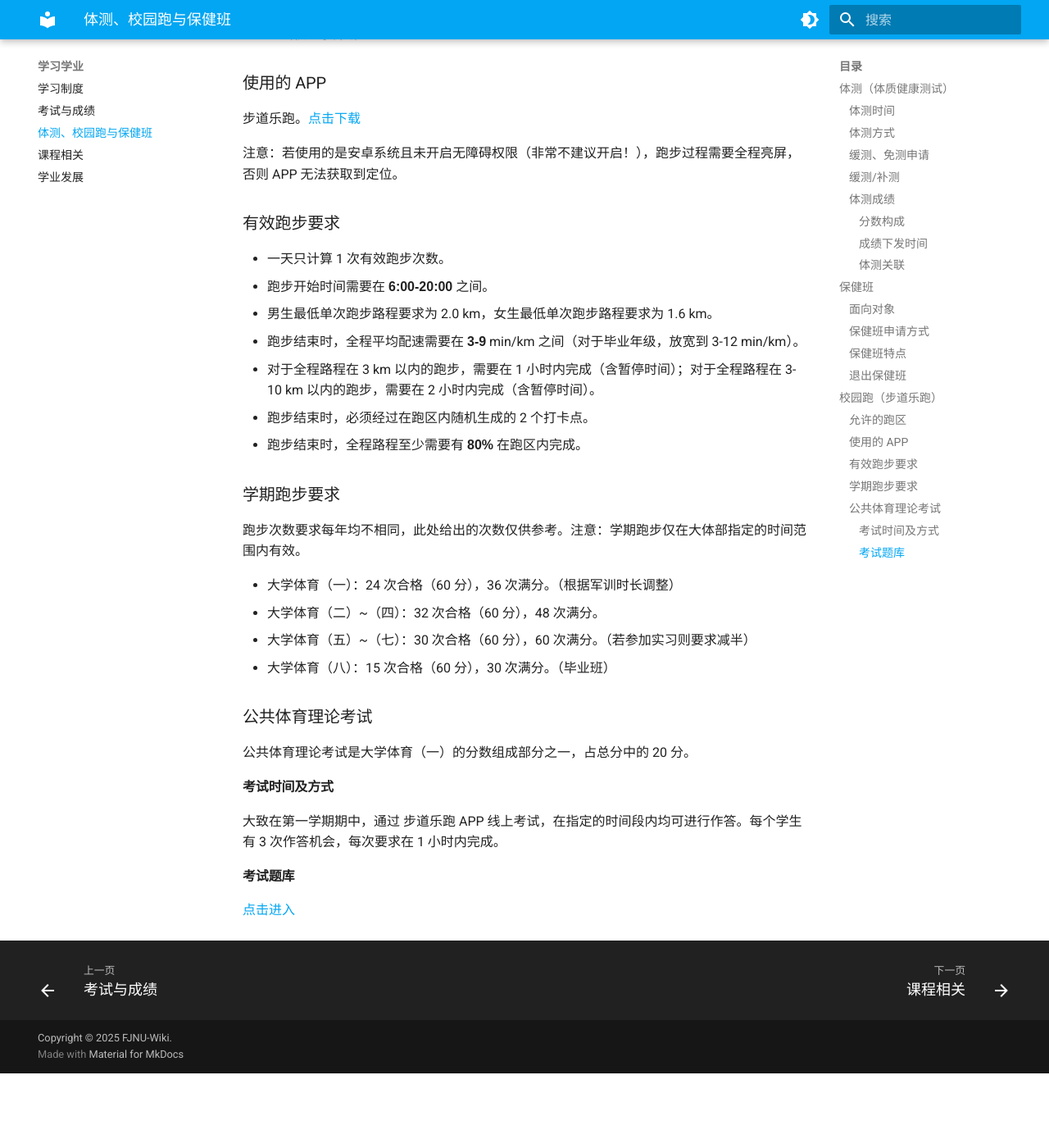
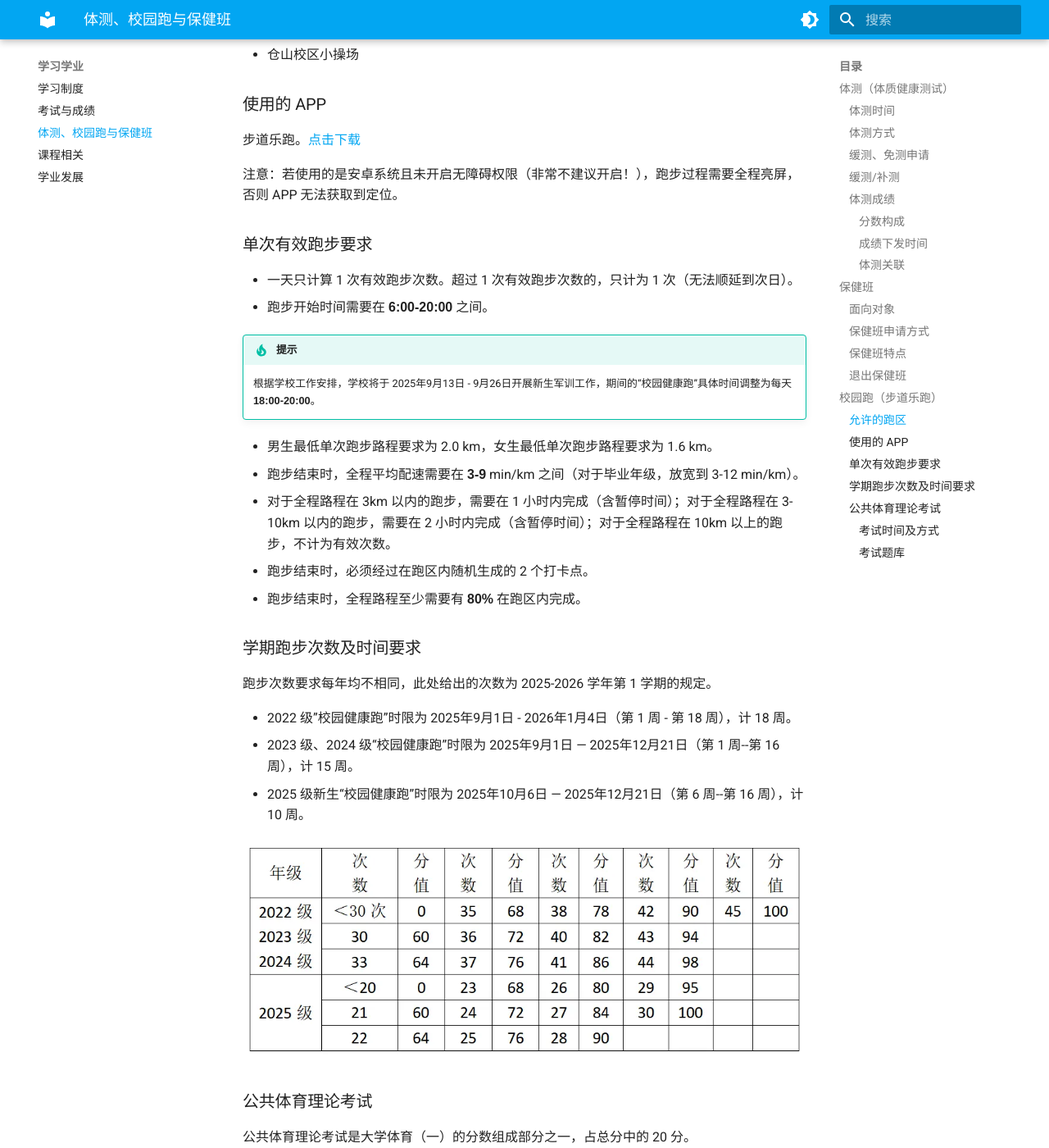
Before and after one commit to kanerty/FJNU-Wiki, an MkDocs documentation site: the page built from docs/study/physical-fitness.md, in a window 1280 px wide and 1400 px high, scrolled down 4160 px. Shown: the whole window at 82% size. Built offline with MkDocs 1.6.1 and Material for MkDocs 9.7.7, drawn with Linux system fonts in a browser that asks for light colours; comment, search, counter and statistics services are not loaded; before the commit the page ends 5469 px from its top, so only the background shows below that; some of the changed text lies outside the part shown.

Commit message:
update(study\\physical-fitness\*): 更新校园跑内容

```diff
--- a/docs/study/physical-fitness.md
+++ b/docs/study/physical-fitness.md
@@ -115,7 +115,7 @@
 
 ## 校园跑（步道乐跑） {#campus-running}
 
-步道乐跑为本校《大学体育》课程的考核形式之一，在大学体育（一）\~（四）中占比为 20 分，在大学体育（五）\~（八）中占比为 100 分（选择线上课程的除外）。
+步道乐跑为本校《大学体育》课程的考核形式之一，在大学体育（一）\~（四）中占比为 20 分，在大学体育（五）\~（八）中占比为 100 分（选择线上课程的除外）。全校非体育专业本科学生均需参与校园跑（参加调适体育课程学习的学生除外）。
 
 ### 允许的跑区 {#running-zones}
 
@@ -130,24 +130,29 @@
 
 注意：若使用的是安卓系统且未开启无障碍权限（非常不建议开启！），跑步过程需要全程亮屏，否则 APP 无法获取到定位。
 
-### 有效跑步要求 {#running-requirements}
+### 单次有效跑步要求 {#running-requirements}
 
-- 一天只计算 1 次有效跑步次数。
+- 一天只计算 1 次有效跑步次数。超过 1 次有效跑步次数的，只计为 1 次（无法顺延到次日）。
 - 跑步开始时间需要在 **6:00-20:00** 之间。
+
+!!! tip "提示"
+    根据学校工作安排，学校将于 2025年9月13日 - 9月26日开展新生军训工作，期间的“校园健康跑”具体时间调整为每天 **18:00-20:00**。
+
 - 男生最低单次跑步路程要求为 2.0 km，女生最低单次跑步路程要求为 1.6 km。
 - 跑步结束时，全程平均配速需要在 **3-9** min/km 之间（对于毕业年级，放宽到 3-12 min/km）。
-- 对于全程路程在 3 km 以内的跑步，需要在 1 小时内完成（含暂停时间）；对于全程路程在 3-10 km 以内的跑步，需要在 2 小时内完成（含暂停时间）。
+- 对于全程路程在 3km 以内的跑步，需要在 1 小时内完成（含暂停时间）；对于全程路程在 3-10km 以内的跑步，需要在 2 小时内完成（含暂停时间）；对于全程路程在 10km 以上的跑步，不计为有效次数。
 - 跑步结束时，必须经过在跑区内随机生成的 2 个打卡点。
 - 跑步结束时，全程路程至少需要有 **80%** 在跑区内完成。
 
-### 学期跑步要求 {#semester-running-quota}
+### 学期跑步次数及时间要求 {#semester-running-quota}
 
-跑步次数要求每年均不相同，此处给出的次数仅供参考。注意：学期跑步仅在大体部指定的时间范围内有效。
+跑步次数要求每年均不相同，此处给出的次数为 2025-2026 学年第 1 学期的规定。
 
-- 大学体育（一）：24 次合格（60 分），36 次满分。（根据军训时长调整）
-- 大学体育（二）\~（四）：32 次合格（60 分），48 次满分。
-- 大学体育（五）\~（七）：30 次合格（60 分），60 次满分。（若参加实习则要求减半）
-- 大学体育（八）：15 次合格（60 分），30 次满分。（毕业班）
+- 2022 级”校园健康跑”时限为 2025年9月1日 - 2026年1月4日（第 1 周 - 第 18 周），计 18 周。
+- 2023 级、2024 级“校园健康跑”时限为 2025年9月1日 — 2025年12月21日（第 1 周--第 16 周），计 15 周。
+- 2025 级新生“校园健康跑”时限为 2025年10月6日 — 2025年12月21日（第 6 周--第 16 周），计 10 周。
+
+![学期跑步次数要求](./pics/physical-fitness-semester-running-quota.jpg)
 
 ### 公共体育理论考试 {#sports-theory-test}
 
```
Also changed, not shown: docs/study/pics/physical-fitness-semester-running-quota.jpg (added).
